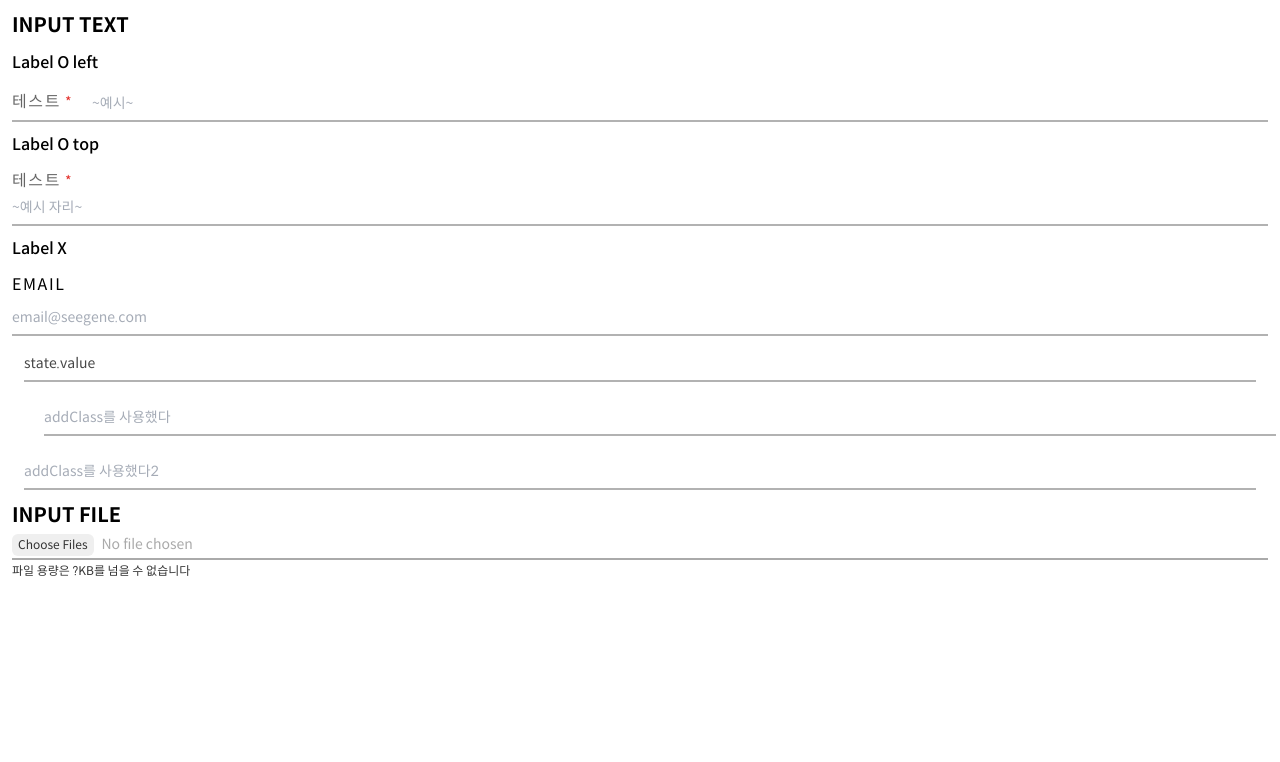
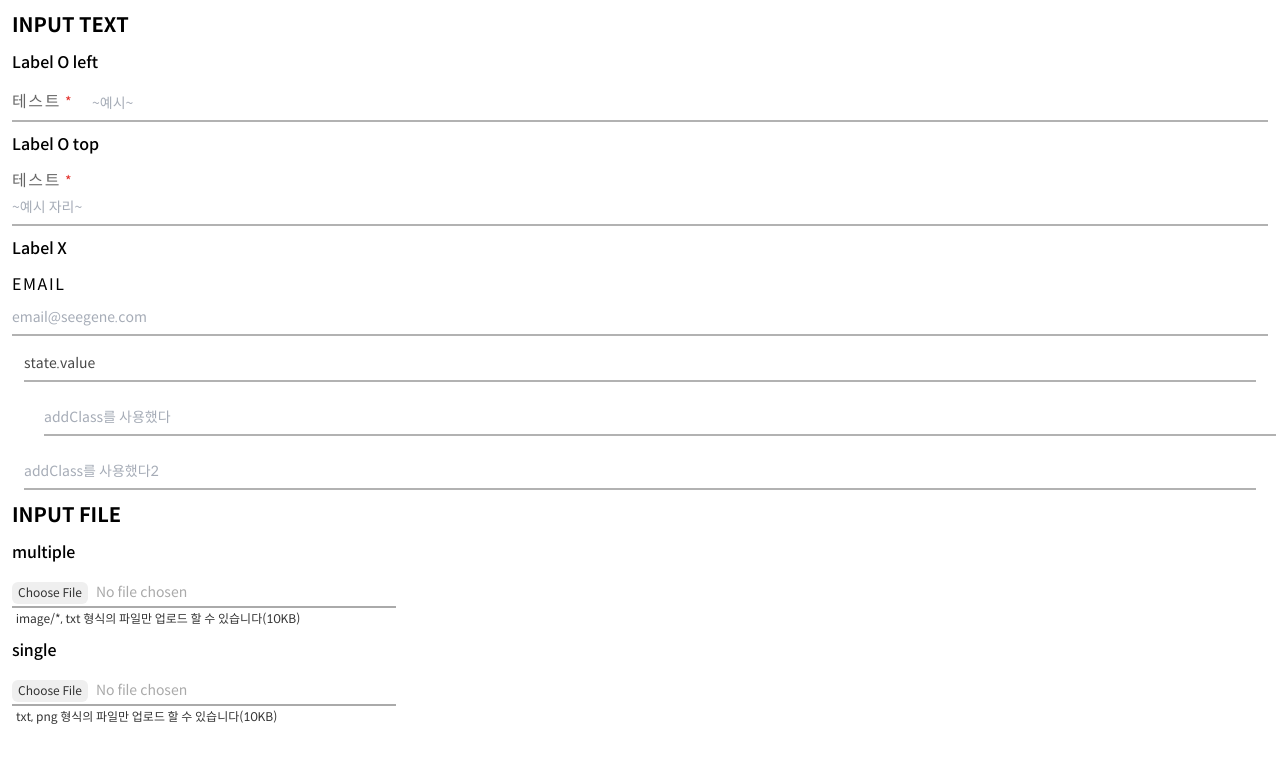
Before and after one commit to hrkim2/helpdesk-test-next-js, a Next.js app: page /components/atom/input in a window 1280 px wide. Shown: the top 762 px of the page. Built offline with nearby package versions, Linux system fonts and the light colour scheme.

Commit message:
AB#5205 input file component 작업

```diff
--- a/src/Component/atom/InputFile.tsx
+++ b/src/Component/atom/InputFile.tsx
@@ -1,73 +1,141 @@
 import { useState, FunctionComponent, ChangeEvent } from 'react';
 
+interface Accept {
+    size?: number;
+    sizeUnit?: string;
+    ext?: string;
+    text?: string;
+}
+interface Props {
+    name?: string;
+    id?: string;
+    multiple?: boolean;
+    addClass?: string;
+    accept?: Accept;
+}
 interface FileConfig {
     id: number | null;
     addClass?: string;
 }
+
 const FILE_CLASS = `block w-full pt-1 text-sm text-cancel border border-0 cursor-pointer
 file:mr-2 file:mb-0.5 file:pt-1 file:pb-0.5 file:px-1.5 file:cursor-pointer
 file:rounded-md file:border-0
 file:text-xs
 file:bg-efefef file:text-black hover:file:bg-cancel hover:file:text-white focus:file:bg-cancel focus:file:text-efefef`;
 
-//TODO : multiple 옵션 분기 / file 확장자 제한(인터셉터 식으로 옵션 존재할 시 먼저 실행 후 onAddFile 호출하던가 할 것)
+function getAccept(accept?:Accept){
+    if(accept){
+        let {size, sizeUnit, ext, text} = accept;
+        const extList = ext ? getExtFormat(ext) : [];
+
+        if(ext && !size){
+            text = `${ext} 형식의 파일만 업로드 할 수 있습니다.`;
+        }else if(size){
+            sizeUnit = sizeUnit || 'KB';
+            if(ext){
+                text = `${ext} 형식의 파일만 업로드 할 수 있습니다(${size}${sizeUnit})`;
+            }else{
+                text = `${size}${sizeUnit} 크기 미만의 파일만 업로드 할 수 있습니다.`;
+            }
+        }
+
+        return {size, sizeUnit, ext, text, extList};
+    }else{
+        return undefined;
+    }
+}
+
+function getExtFormat(joinedStr:string){
+    return joinedStr.split(',').map(str=>{
+        if(str.indexOf('/')>0){
+            return str.trim();
+        }else{
+            return '.'+str.trim();
+        }
+    });
+}
+
 /**
- * @param
- * accept="image/jpeg,.txt"
- * multiple
+ * @param name
+ * multiple인 경우 prefix로 사용하되, index는 첨부 순서대로 부여됨
+ * @param id
+ * multiple인 경우 prefix로 사용하되, index는 내부 로직에 의해 부여됨
+ * @param multiple
+ * 한 게시물에 여러 파일 업로드 가능여부
+ * @param addClass
+ * width등 간단한 css 속성 수정
+ * @param accept
  */
-const InputFile: FunctionComponent = ()=>{
+const InputFile: FunctionComponent<Props> = ({name='file', id='file', multiple, addClass, accept})=>{
     const initFileConfig:FileConfig = {id: 0, addClass:''};
     const [fileConfigs, setFileConfigs] = useState([initFileConfig]);
+    const configs = Array.from(fileConfigs);
+    const validConfigs = configs.filter(config=>{
+        return config.id!==null;
+    });
+    const _accept = getAccept(accept);
 
-    const onAddFile = (e:ChangeEvent<HTMLInputElement>)=>{
-        const FileList = e.target.files;
-        const configs = Array.from(fileConfigs);
+    const onAddFile = ({target}:ChangeEvent<HTMLInputElement>)=>{
+        const inputId = parseInt(target.id.split('-')[1]);
+        const FileList = target.files;
 
         if(FileList&&FileList.length>0){
+            const maxInputId = Math.max(...configs.map(config=>config.id||0));
+
+            if(inputId>=maxInputId){
+                let _configs = addConfig(validConfigs, maxInputId);
+                setFileConfigs(_configs);
+            }
+        }else if(validConfigs.length>1){
+            let _configs = inactiveConfig(validConfigs, inputId);
+            setFileConfigs(_configs);
+        }
+    }
+
+    const addConfig = (configs:FileConfig[], maxInputId:number)=>{
         let _configs = configs.map(config=>{
-                config.addClass = 'file:hidden text-black hover:text-default/75';
+            config.addClass = 'pl-1.5 text-black hover:text-default/75 file:hidden';
             return config;
         });
-            _configs.unshift({id:_configs.length, addClass: ''});
 
-            setFileConfigs(_configs);
-        }else{
-            const validIdList = configs.filter(config=>{
-                return config.id!==null;
-            });
-            const inputId = parseInt(e.target.id.split('-')[1]);
+        _configs.unshift({id:(maxInputId+1), addClass: ''});
 
-            if(validIdList.length>1){
-                let _configs = configs.map(config=>{
-                    if(config.id===inputId){
+        return _configs;
+    }
+
+    const inactiveConfig = (configs:FileConfig[], cancelId:number)=>{
+        return configs.map(config=>{
+            if(config.id===cancelId){
                 config.id = null;
             }
             return config;
         });
-
-                setFileConfigs(_configs);
-            }
-        }
     }
 
+    let nameCount = 0;
     return <>
-        <div className='border-b-2 border-cancel focus:border-default'>
-            {fileConfigs.map((fileConfig)=>{
-                if(fileConfig.id!==null){
+        <div className={`border-b-2 border-cancel focus:border-default ${addClass}`}>
+            {validConfigs.map((fileConfig, i, {length})=>{
                 return <input
                     key={`file-${fileConfig.id}`}
-                        id={`file-${fileConfig.id}`}
+                    id={multiple?`${id}-${fileConfig.id}`:id}
+                    name={(multiple&&i>0)?`${name}-${length-(++nameCount)-1}`:name}
                     type="file"
-                        multiple
                     className={`${FILE_CLASS} ${fileConfig.addClass}`}
-                        onChange={(e)=> onAddFile(e) }
+                    accept={_accept?.extList.join(',')}
+                    onChange={(e)=>{
+                        multiple && onAddFile(e);
+                    }}
                 />;
-                }
             })}
         </div>
-        <div className="mt-1 text-xs text-black cursor-default">파일 용량은 ?KB를 넘을 수 없습니다</div>
+        <div className="m-1 text-xs text-black cursor-default">
+            {_accept ? _accept.text : ''}
+        </div>
     </>;
 }
 
 export default InputFile;
+// * accept관련 처리를 컴포넌트에서 하고 싶었으나 일단 submit event에서 구현 할 것.
+// * 나중에 시간될 때 label로 구현하는 것으로 수정할 것.
--- a/src/pages/components/atom/input.tsx
+++ b/src/pages/components/atom/input.tsx
@@ -41,7 +41,10 @@ export default function Buttons() {
       </div>
       <div className="m-3">
         <div className='text-xl font-bold'>INPUT FILE</div>
-        <InputFile/>
+        <div className='font-medium my-3'>multiple</div>
+        <InputFile name='file_helpdesk' multiple={true} accept={{ext:'image/*, txt',size:10}} addClass={'w-96'}/>
+        <div className='font-medium my-3'>single</div>
+        <InputFile id='file_helpdesk' addClass={'w-96'} accept={{ext:'txt, png',size:10}}/>
       </div>
     </>
   );
```
Lines whose indentation alone changed are shown as unchanged.
